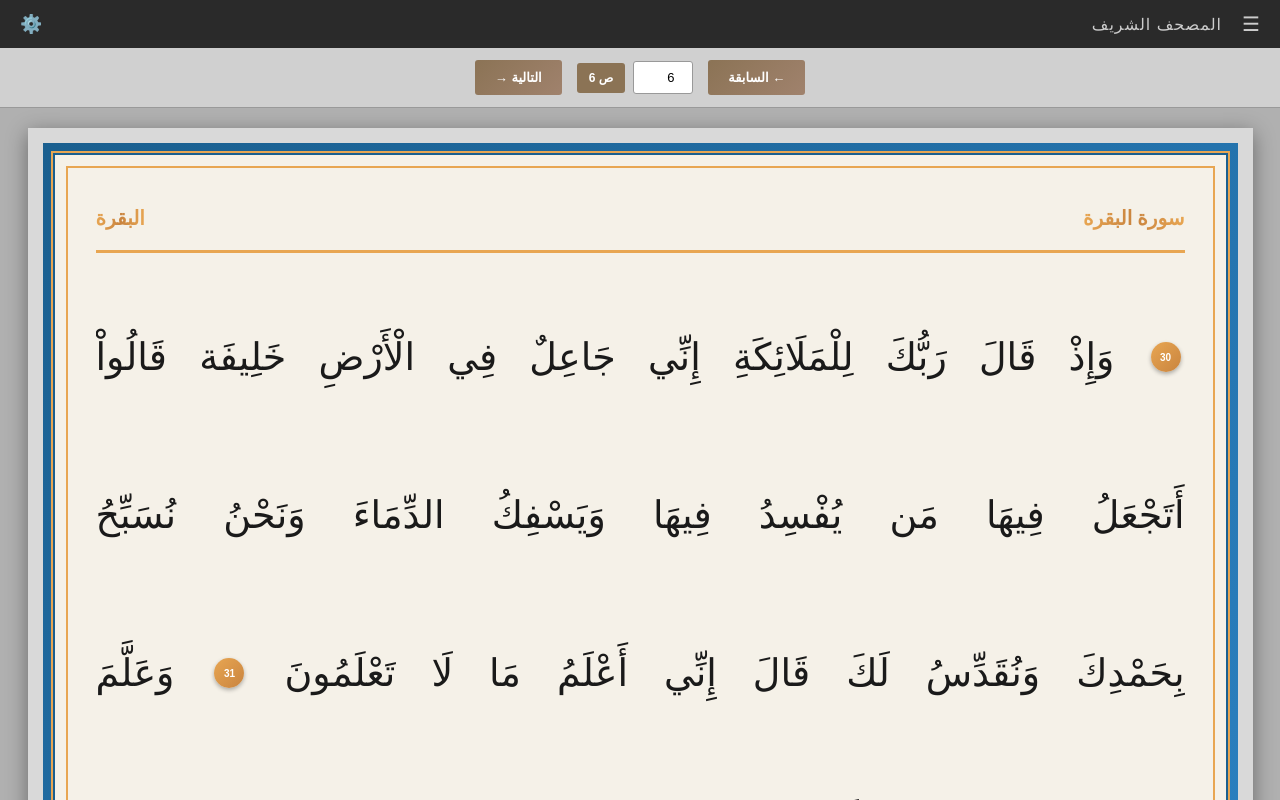
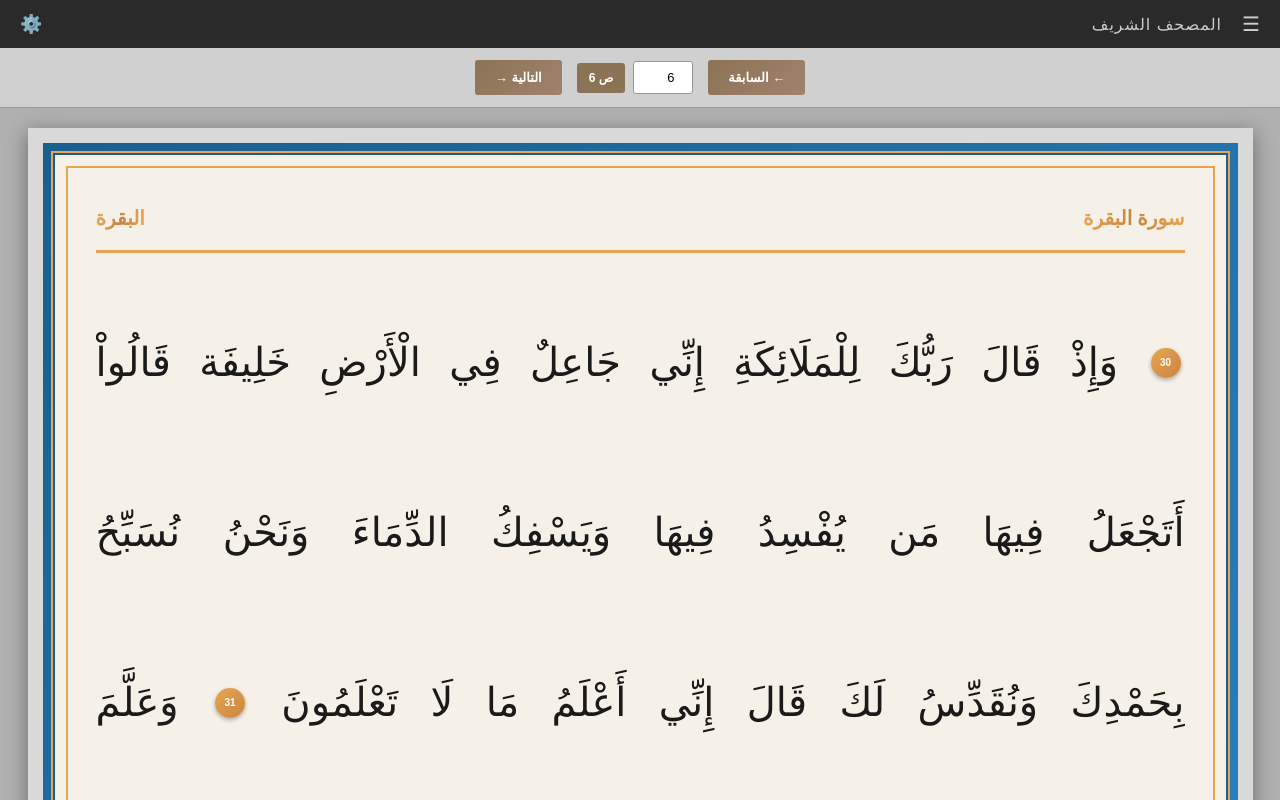
Before and after one commit to gtcm2019-prog/tafsir-QURAN2, a website: page index.html in a window 1280 px wide. Drawn offline with Linux system fonts and the light colour scheme; a web font is replaced by a local one.

Commit message:
Update index.html

```diff
--- a/index.html
+++ b/index.html
@@ -208,8 +208,8 @@
             justify-content: space-between;
             align-items: center;
             flex-wrap: nowrap;
-            line-height: 3.9;
-            font-size: 38px;
+            line-height: 4;
+            font-size: 40px;
             color: #1a1a1a;
             margin-bottom: 10px;
             font-family: 'QCF4_Hafs', 'Traditional Arabic', serif;
```
